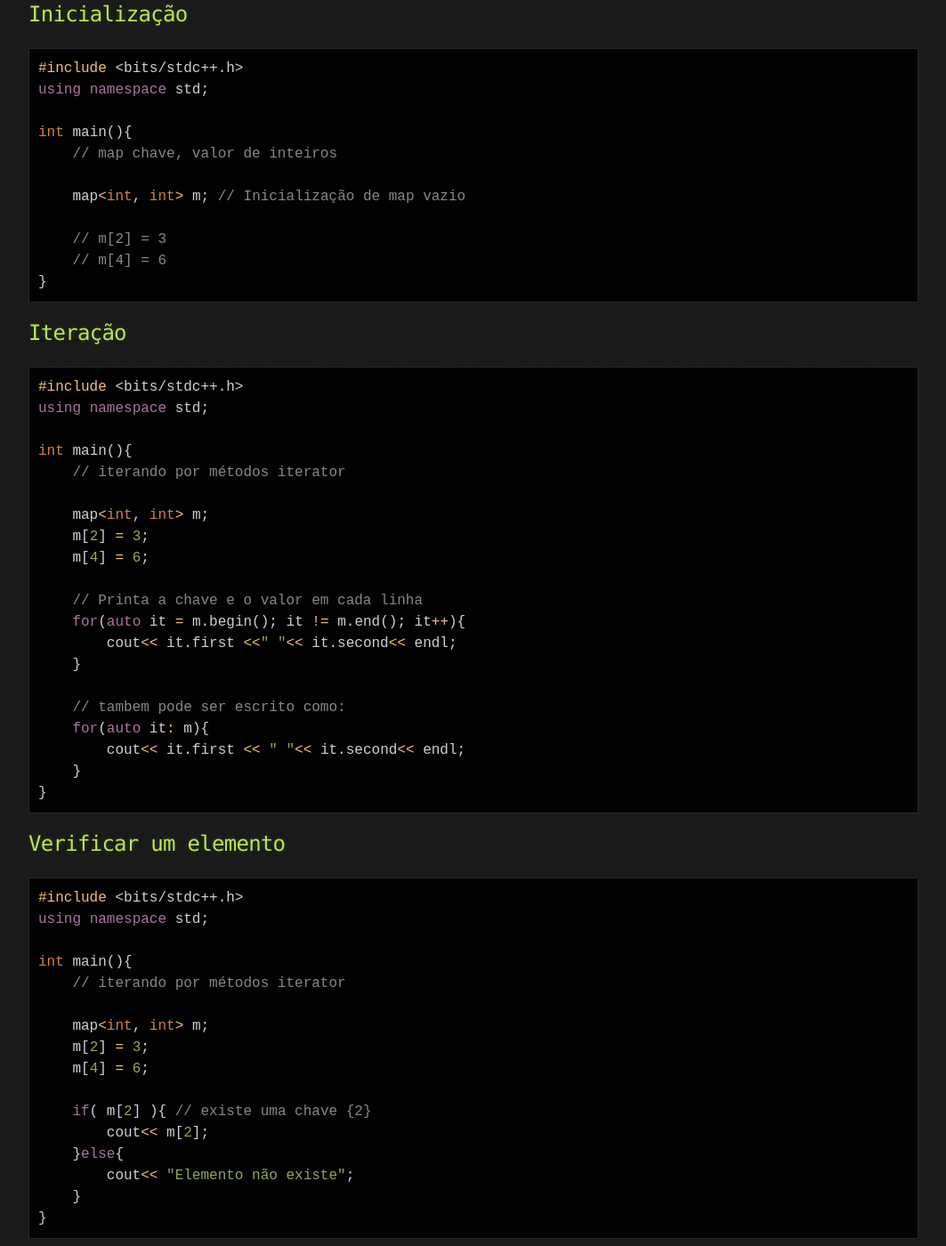
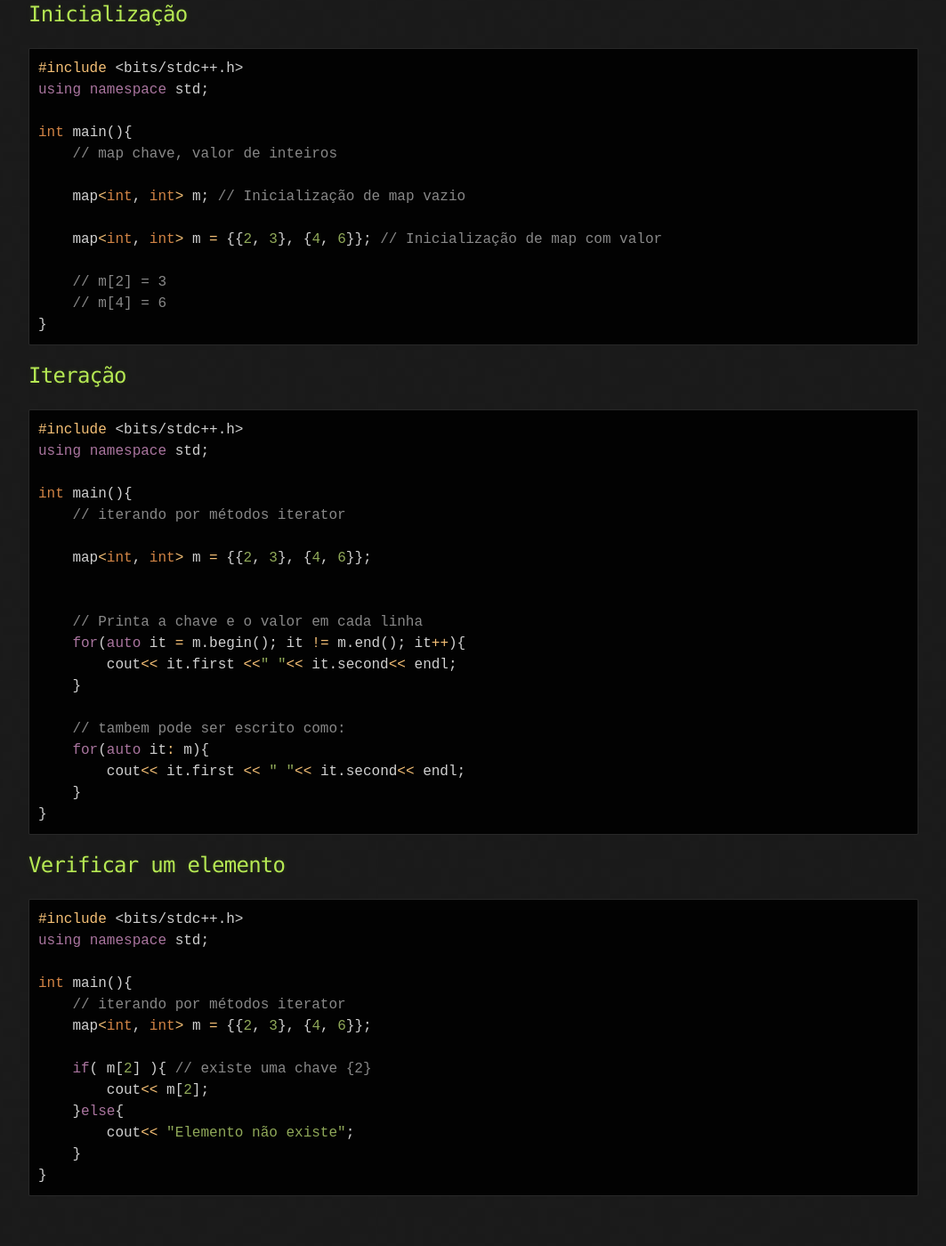
Before and after one commit to BrunoVarg/pc, a Jekyll site: the page built from pages/fundamentos/map/index.md, in a window 1280 px wide and 1400 px high, scrolled down 300 px. Shown: the whole window at 89% size, without its empty margins (108-1171 px from the left). Built offline with Jekyll 4.4.1, drawn with Linux system fonts in a browser that asks for light colours; our own code applies the rules of GitHub Pages for plain Markdown files; after the commit the page ends 1664 px from its top, so only the background shows below that; part of the change alters nothing that is shown.

Commit message:
Update index.md

```diff
--- a/pages/fundamentos/map/index.md
+++ b/pages/fundamentos/map/index.md
@@ -11,6 +11,8 @@ int main(){
     // map chave, valor de inteiros
 
     map<int, int> m; // Inicialização de map vazio
+
+    {% raw %}map<int, int> m = {{2, 3}, {4, 6}}; // Inicialização de map com valor {% endraw %}
 
     // m[2] = 3
     // m[4] = 6
@@ -26,9 +28,8 @@ using namespace std;
 int main(){
     // iterando por métodos iterator
 
-    map<int, int> m;
-    m[2] = 3;
-    m[4] = 6;
+    {% raw %}map<int, int> m = {{2, 3}, {4, 6}};{% endraw %}
+
 
     // Printa a chave e o valor em cada linha
     for(auto it = m.begin(); it != m.end(); it++){
@@ -50,10 +51,7 @@ using namespace std;
 
 int main(){
     // iterando por métodos iterator
-
-    map<int, int> m;
-    m[2] = 3;
-    m[4] = 6;
+    {% raw %}map<int, int> m = {{2, 3}, {4, 6}};{% endraw %}
 
     if( m[2] ){ // existe uma chave {2}
         cout<< m[2];
```
